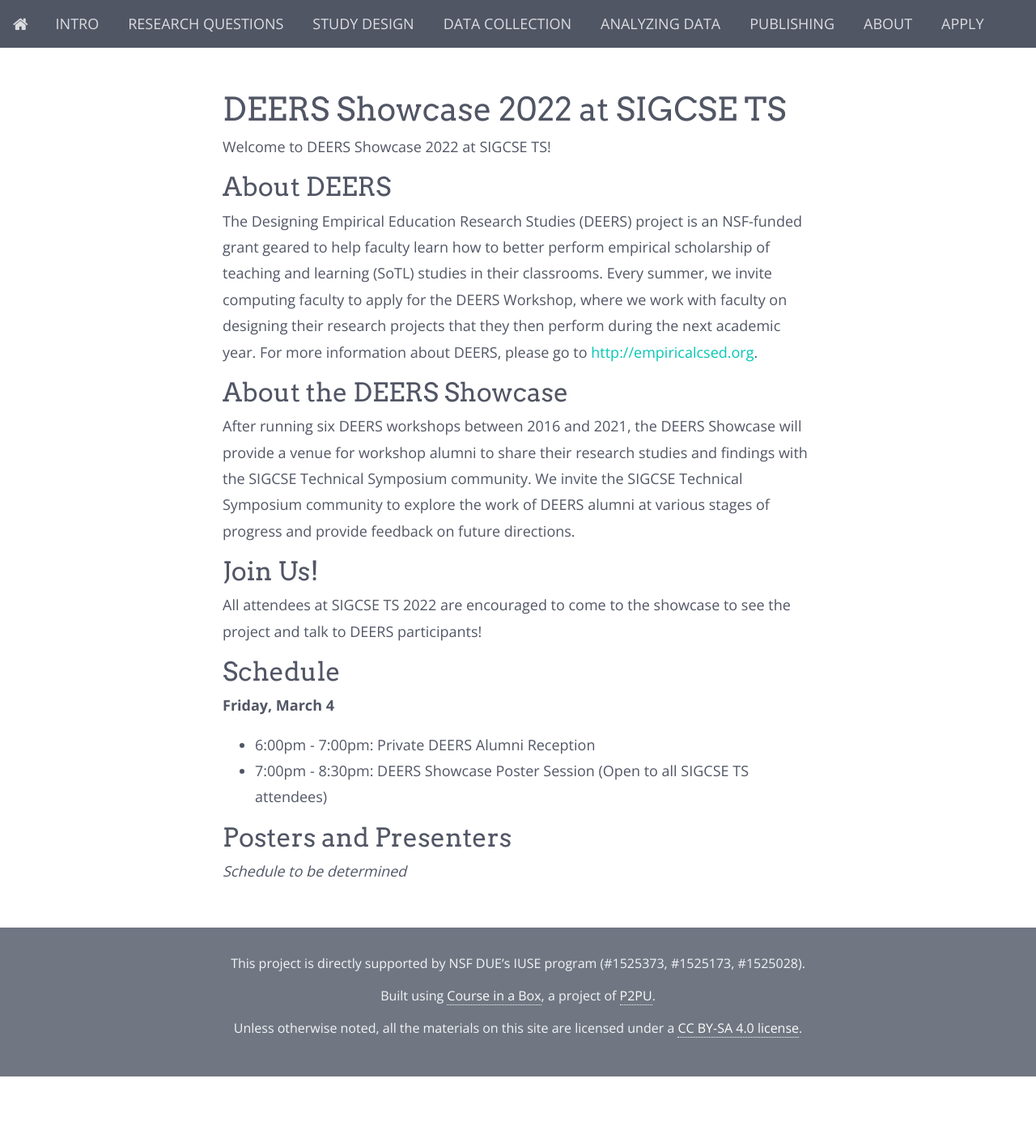
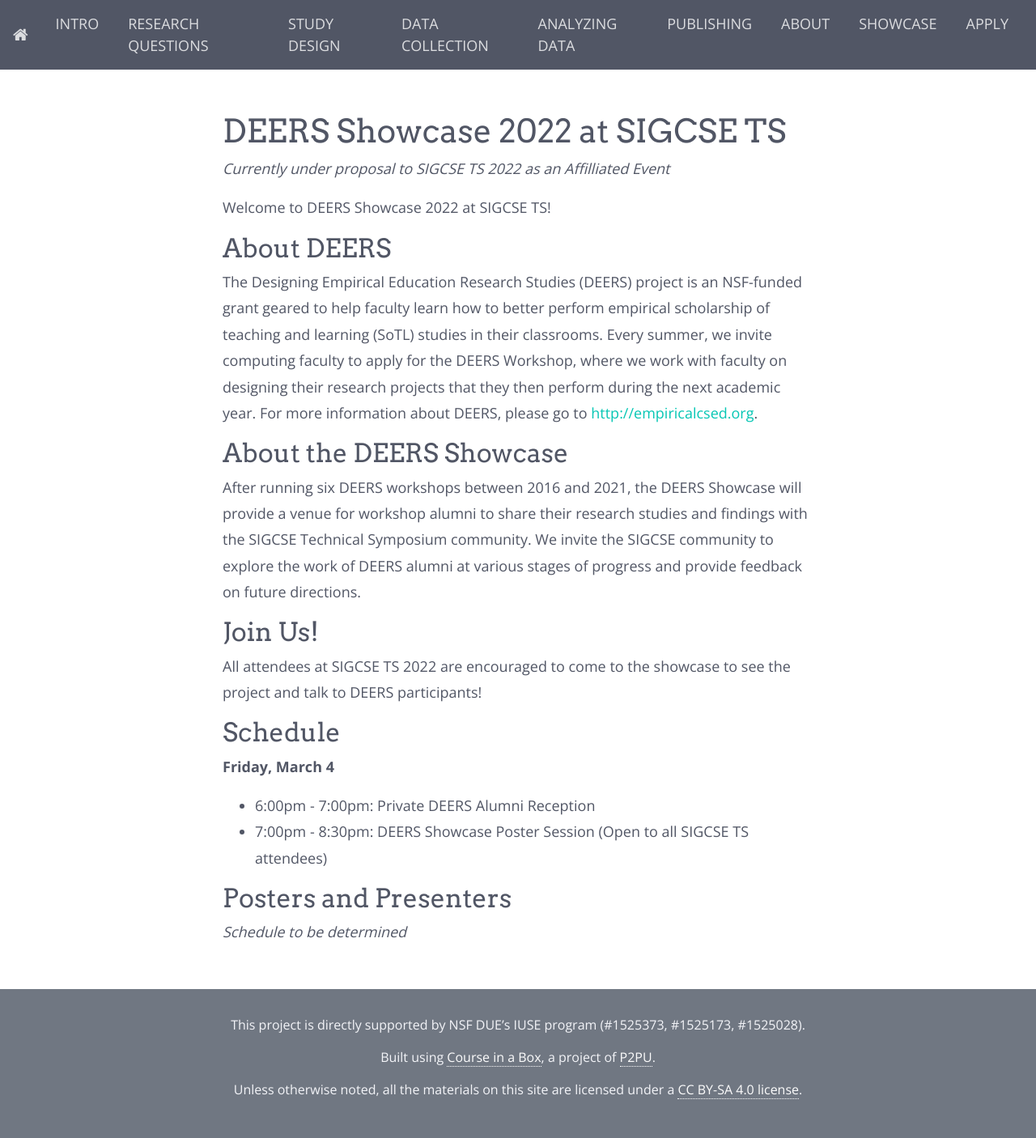
Before and after one commit to marksherriff/deers, a Jekyll site: the page built from showcase.md, in a window 1280 px wide. Shown: the whole page at 81% size. Built offline with Jekyll 4.4.1, drawn with Linux system fonts in a browser that asks for light colours; nearby versions of some CDN libraries; before the commit the page ends 1330 px from its top, so only the background shows below that.

Commit message:
showcase

```diff
--- a/_includes/navigation.html
+++ b/_includes/navigation.html
@@ -18,6 +18,10 @@
       {% endfor %}
 
       <li class="nav-item py-2">
+        <a class="nav-link" href="http://empiricalcsed.org/showcase">Showcase</a>
+      </li>
+
+      <li class="nav-item py-2">
         <a class="nav-link" href="http://empiricalcsed.org/apply">Apply</a>
       </li>
 
--- a/showcase.md
+++ b/showcase.md
@@ -5,13 +5,15 @@
 
 # DEERS Showcase 2022 at SIGCSE TS
 
+_Currently under proposal to SIGCSE TS 2022 as an Affilliated Event_
+
 Welcome to DEERS Showcase 2022 at SIGCSE TS!
 
 ## About DEERS
 The Designing Empirical Education Research Studies (DEERS) project is an NSF-funded grant geared to help faculty learn how to better perform empirical scholarship of teaching and learning (SoTL) studies in their classrooms. Every summer, we invite computing faculty to apply for the DEERS Workshop, where we work with faculty on designing their research projects that they then perform during the next academic year. For more information about DEERS, please go to [http://empiricalcsed.org](http://empiricalcsed.org).
 
 ## About the DEERS Showcase
-After running six DEERS workshops between 2016 and 2021, the DEERS Showcase will provide a venue for workshop alumni to share their research studies and findings with the SIGCSE Technical Symposium community. We invite the SIGCSE Technical Symposium community to explore the work of DEERS alumni at various stages of progress and provide feedback on future directions.
+After running six DEERS workshops between 2016 and 2021, the DEERS Showcase will provide a venue for workshop alumni to share their research studies and findings with the SIGCSE Technical Symposium community. We invite the SIGCSE community to explore the work of DEERS alumni at various stages of progress and provide feedback on future directions.
 
 ## Join Us!
 All attendees at SIGCSE TS 2022 are encouraged to come to the showcase to see the project and talk to DEERS participants!
@@ -23,7 +25,6 @@
 * 6:00pm - 7:00pm: Private DEERS Alumni Reception
 * 7:00pm - 8:30pm: DEERS Showcase Poster Session (Open to all SIGCSE TS attendees)
 
-
 ## Posters and Presenters
 
 _Schedule to be determined_
```
